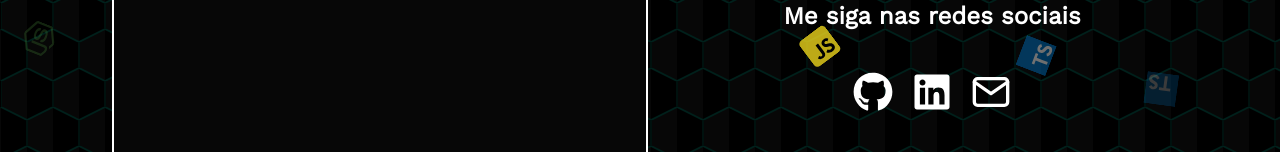
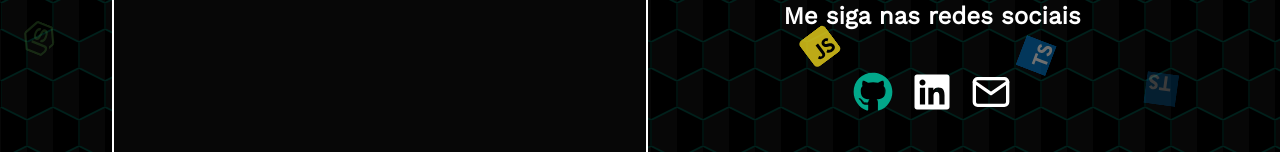
Before and after one commit to 1995william/portfolio, a React (Vite) app: page / in a window 1280 px wide. In both pictures the pointer is over the link 872 px from the left and 3922 px from the top of the page. Shown: the part 3828-3980 px from the top of the page. Built offline with nearby package versions, Linux system fonts and the light colour scheme.

Commit message:
adicionando efeito hover no icone do github

```diff
--- a/src/Components/Contato/Contato.module.scss
+++ b/src/Components/Contato/Contato.module.scss
@@ -98,6 +98,11 @@
         gap: 1.2rem;
         a {
           color: #ffff;
+          transition: 0.3s;
+          &:hover {
+            color: #02a88a;
+            transition: 0.3s;
+          }
         }
       }
     }
```
